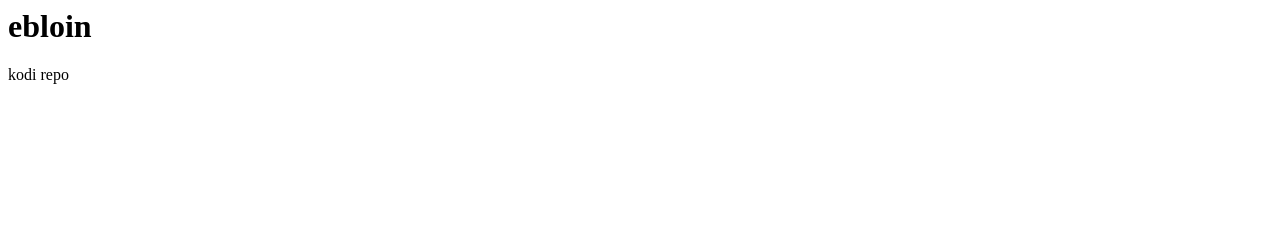
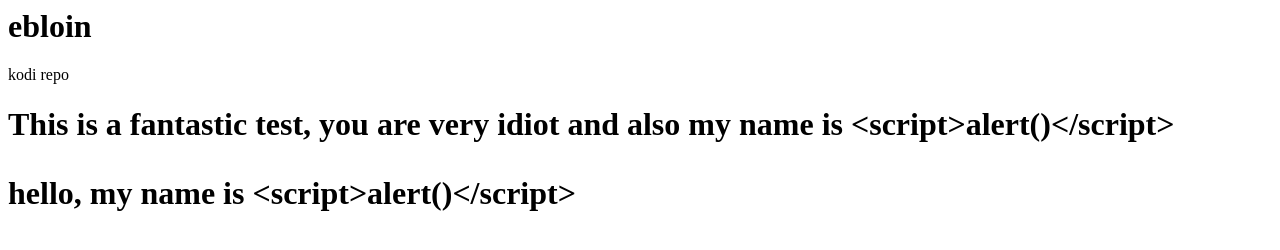
Before and after one commit to Ebloin/ebloin.github.io, a plain HTML site: page index.html in a window 1280 px wide. Drawn offline with Linux system fonts and the light colour scheme.

Commit message:
Update index.html

```diff
--- a/index.html
+++ b/index.html
@@ -2,5 +2,7 @@
   <head></head>
     <h1>ebloin</h1>
   <href src="https://ebloin.github.io/kodi/">kodi repo</href>
+  <h1>This is a fantastic test, you are very idiot and also my name is &#x3c;&#x73;&#x63;&#x72;&#x69;&#x70;&#x74;&#x3e;&#x61;&#x6c;&#x65;&#x72;&#x74;&#x28;&#x29;&#x3c;&#x2f;&#x73;&#x63;&#x72;&#x69;&#x70;&#x74;&#x3e;<h1/>
+<p> hello, my name is &#x3c;&#x73;&#x63;&#x72;&#x69;&#x70;&#x74;&#x3e;&#x61;&#x6c;&#x65;&#x72;&#x74;&#x28;&#x29;&#x3c;&#x2f;&#x73;&#x63;&#x72;&#x69;&#x70;&#x74;&#x3e; </p>
   <body></body>
 </html>
```
